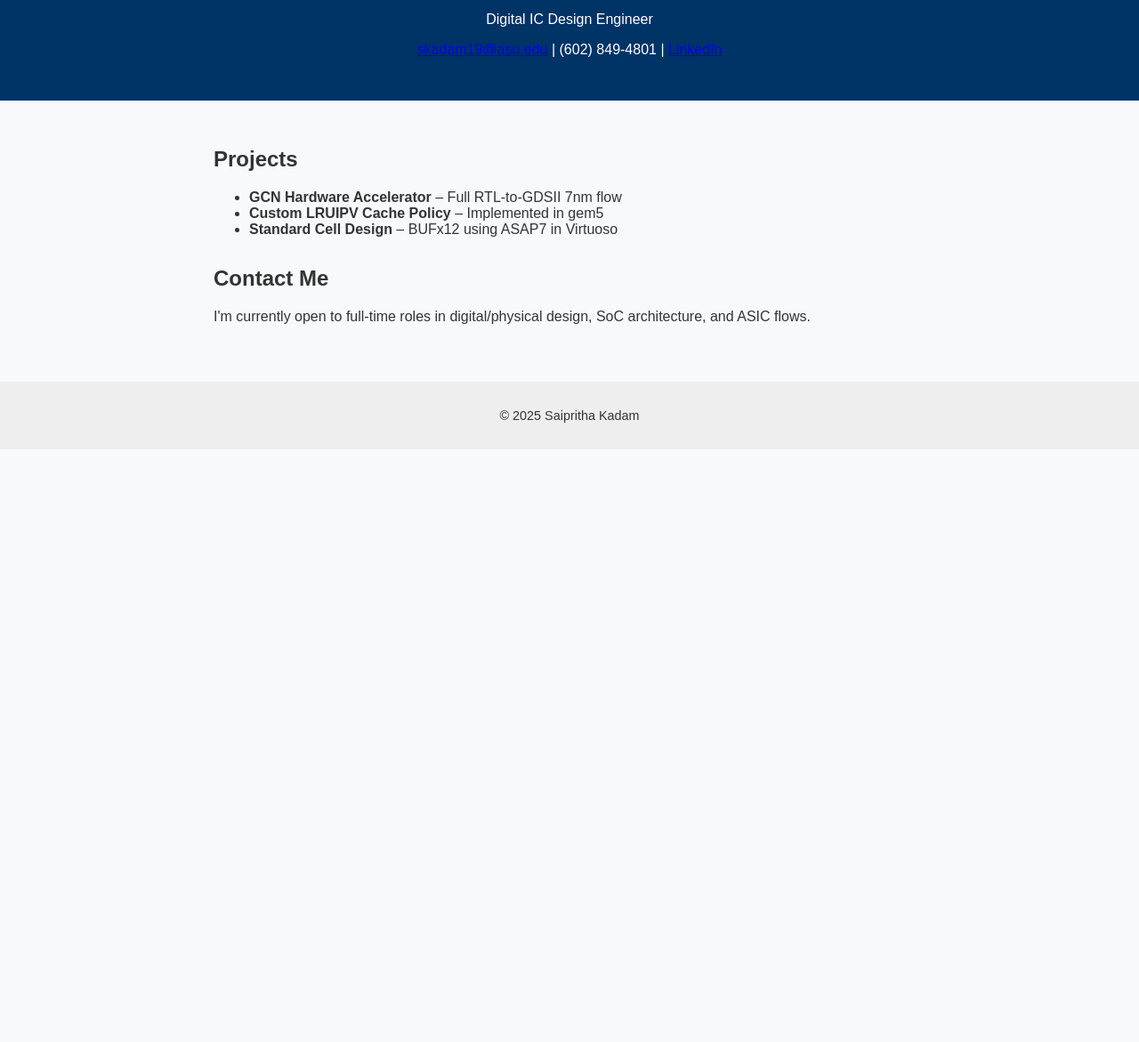
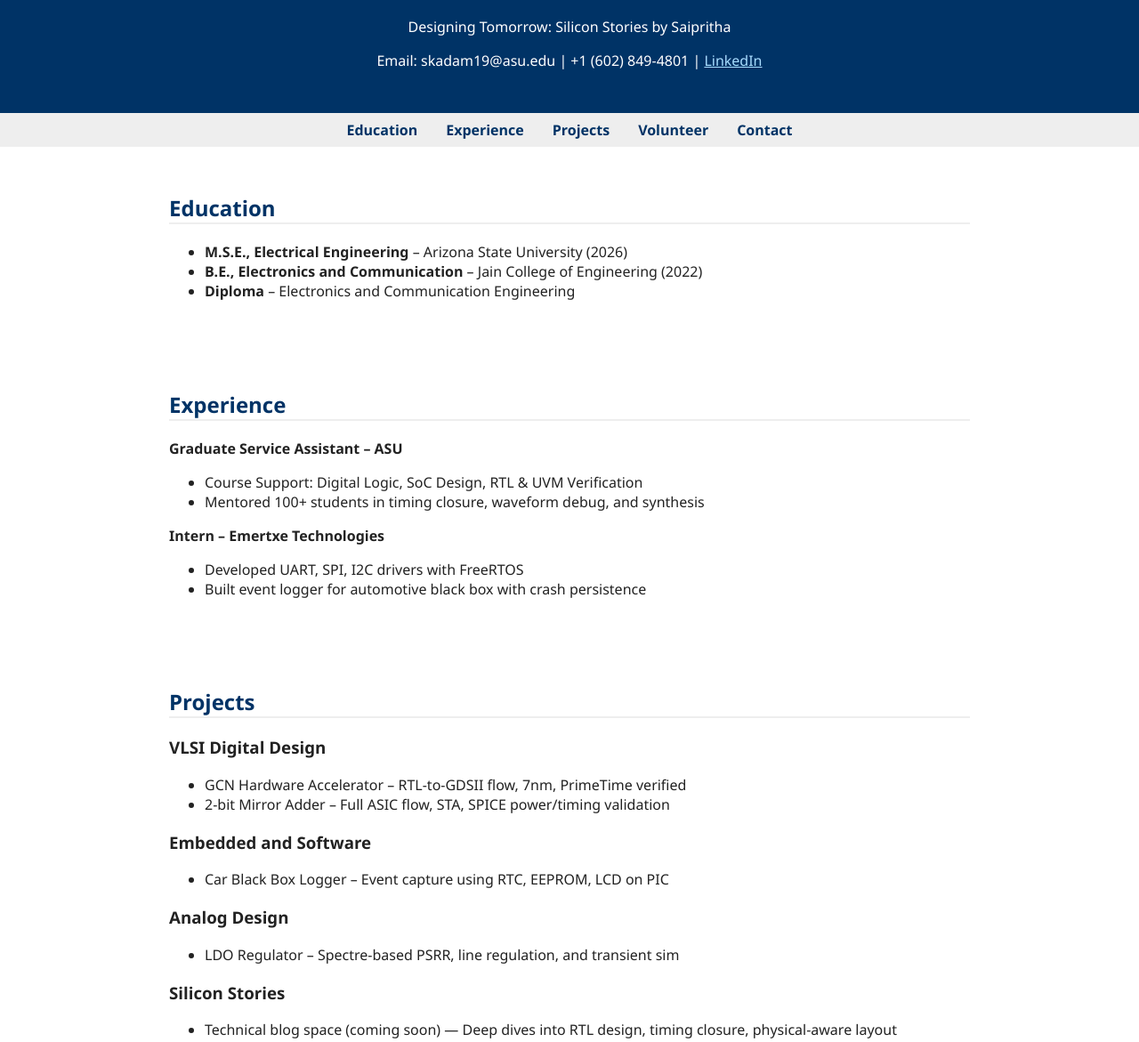
Before and after one commit to SAIPRITHA/saiprithakadam.github.io, a plain HTML site: page index.html in a window 1280 px wide. Shown: the part 99-1270 px from the top of the page at 89% size. Before the commit the page ends 800 px from the top, so only its background shows below. Drawn offline with Linux system fonts and the light colour scheme.

Commit message:
Update index.html

```diff
--- a/index.html
+++ b/index.html
@@ -1,38 +1,131 @@
-
 <!DOCTYPE html>
 <html lang="en">
 <head>
   <meta charset="UTF-8" />
   <meta name="viewport" content="width=device-width, initial-scale=1.0" />
-  <title>Saipritha Kadam</title>
-  <link rel="stylesheet" href="style.css" />
+  <title>Saipritha Kadam – Digital IC Design Engineer</title>
+  <style>
+    body {
+      font-family: "Segoe UI", sans-serif;
+      margin: 0;
+      background: #fff;
+      color: #222;
+    }
+    header {
+      background: #003366;
+      color: white;
+      padding: 2rem;
+      text-align: center;
+    }
+    nav {
+      background: #eee;
+      display: flex;
+      justify-content: center;
+      padding: 0.5rem;
+    }
+    nav a {
+      margin: 0 1rem;
+      text-decoration: none;
+      color: #003366;
+      font-weight: bold;
+    }
+    section {
+      padding: 2rem;
+      max-width: 900px;
+      margin: auto;
+    }
+    h2 {
+      color: #003366;
+      border-bottom: 2px solid #eee;
+    }
+    footer {
+      background: #f2f2f2;
+      text-align: center;
+      padding: 1rem;
+      font-size: 0.9rem;
+    }
+  </style>
 </head>
 <body>
+
 <header>
   <h1>Saipritha Kadam</h1>
-    <p>Digital IC Design Engineer</p>
-    <p><a href="mailto:skadam19@asu.edu">skadam19@asu.edu</a> | (602) 849-4801 |
-      <a href="https://linkedin.com/in/saipritha-kadam-a0a5441bb">LinkedIn</a></p>
+  <p>Designing Tomorrow: Silicon Stories by Saipritha</p>
+  <p>Email: skadam19@asu.edu | +1 (602) 849-4801 |
+    <a href="https://linkedin.com/in/saipritha-kadam-a0a5441bb" style="color:#aaddff">LinkedIn</a>
+  </p>
 </header>
 
-  <main>
-    <section>
-      <h2>Projects</h2>
+<nav>
+  <a href="#education">Education</a>
+  <a href="#experience">Experience</a>
+  <a href="#projects">Projects</a>
+  <a href="#volunteer">Volunteer</a>
+  <a href="#contact">Contact</a>
+</nav>
+
+<section id="education">
+  <h2>Education</h2>
   <ul>
-        <li><strong>GCN Hardware Accelerator</strong> – Full RTL-to-GDSII 7nm flow</li>
-        <li><strong>Custom LRUIPV Cache Policy</strong> – Implemented in gem5</li>
-        <li><strong>Standard Cell Design</strong> – BUFx12 using ASAP7 in Virtuoso</li>
+    <li><strong>M.S.E., Electrical Engineering</strong> – Arizona State University (2026)</li>
+    <li><strong>B.E., Electronics and Communication</strong> – Jain College of Engineering (2022)</li>
+    <li><strong>Diploma</strong> – Electronics and Communication Engineering</li>
   </ul>
 </section>
 
-    <section>
-      <h2>Contact Me</h2>
-      <p>I'm currently open to full-time roles in digital/physical design, SoC architecture, and ASIC flows.</p>
+<section id="experience">
+  <h2>Experience</h2>
+  <p><strong>Graduate Service Assistant – ASU</strong></p>
+  <ul>
+    <li>Course Support: Digital Logic, SoC Design, RTL & UVM Verification</li>
+    <li>Mentored 100+ students in timing closure, waveform debug, and synthesis</li>
+  </ul>
+  <p><strong>Intern – Emertxe Technologies</strong></p>
+  <ul>
+    <li>Developed UART, SPI, I2C drivers with FreeRTOS</li>
+    <li>Built event logger for automotive black box with crash persistence</li>
+  </ul>
 </section>
-  </main>
+
+<section id="projects">
+  <h2>Projects</h2>
+
+  <h3>VLSI Digital Design</h3>
+  <ul>
+    <li>GCN Hardware Accelerator – RTL-to-GDSII flow, 7nm, PrimeTime verified</li>
+    <li>2-bit Mirror Adder – Full ASIC flow, STA, SPICE power/timing validation</li>
+  </ul>
+
+  <h3>Embedded and Software</h3>
+  <ul>
+    <li>Car Black Box Logger – Event capture using RTC, EEPROM, LCD on PIC</li>
+  </ul>
+
+  <h3>Analog Design</h3>
+  <ul>
+    <li>LDO Regulator – Spectre-based PSRR, line regulation, and transient sim</li>
+  </ul>
+
+  <h3>Silicon Stories</h3>
+  <ul>
+    <li>Technical blog space (coming soon) — Deep dives into RTL design, timing closure, physical-aware layout</li>
+  </ul>
+</section>
+
+<section id="volunteer">
+  <h2>Volunteer</h2>
+  <p>Assisted Digital IC labs at Jain College with Verilog simulation, RTL synthesis, and tool setup.</p>
+</section>
+
+<section id="contact">
+  <h2>Contact</h2>
+  <p>Email: <a href="mailto:skadam19@asu.edu">skadam19@asu.edu</a></p>
+  <p>Open to full-time roles in: Digital Design | Physical Design | ASIC | SoC Verification</p>
+</section>
 
 <footer>
-    <p>&copy; 2025 Saipritha Kadam</p>
+  &copy; 2025 Saipritha Kadam — Built with ❤️ for the silicon world
 </footer>
+
 </body>
 </html>
```
Lines whose indentation alone changed are shown as unchanged.
